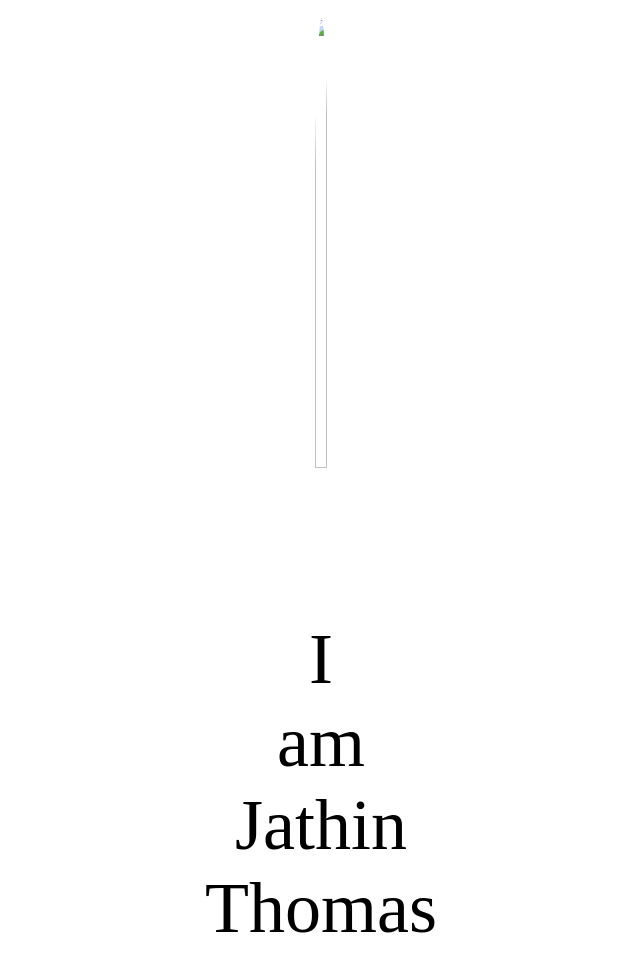
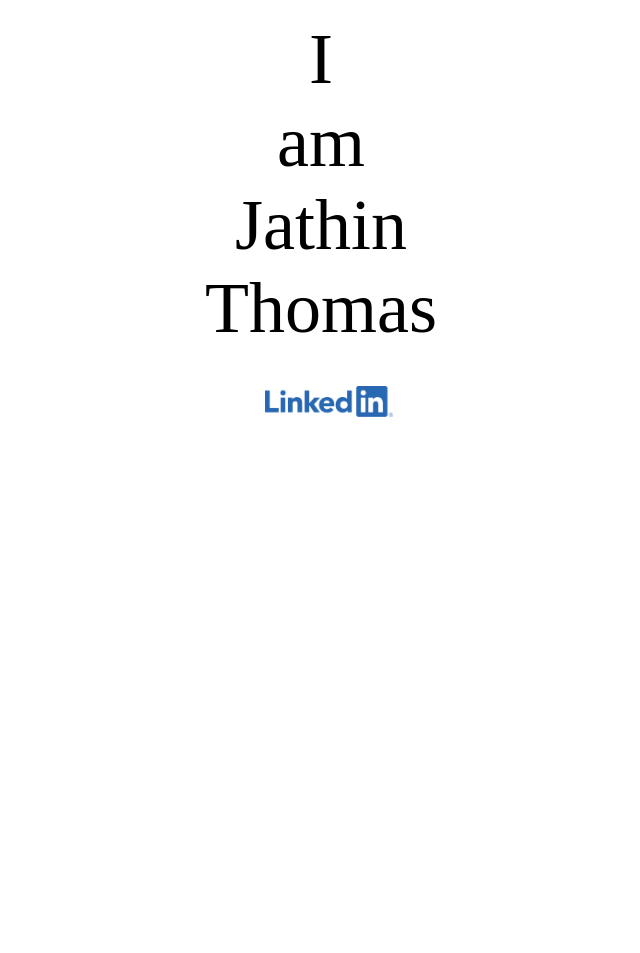
Before and after one commit to write2jathin/mywebsite, a plain HTML site: page index.html in a window 1280 px wide. Shown: the top 953 px of the page, without its empty margins (319-959 px from the left). After the commit the page ends 800 px from the top, so only its background shows below. Drawn offline with Linux system fonts and the light colour scheme; a web font is replaced by a local one.

Commit message:
Update index.html

```diff
--- a/index.html
+++ b/index.html
@@ -2,7 +2,6 @@
   <link rel="stylesheet" href="./style.css">
 </head>
 <br>
-<div class="center"><img src="./imgtwo.jpg" class="radius" width="75%"/></div>
 <div class="light example">I</div>
 <div class="light example">am</div>
 <div class="semilight example">Jathin</div>
```
